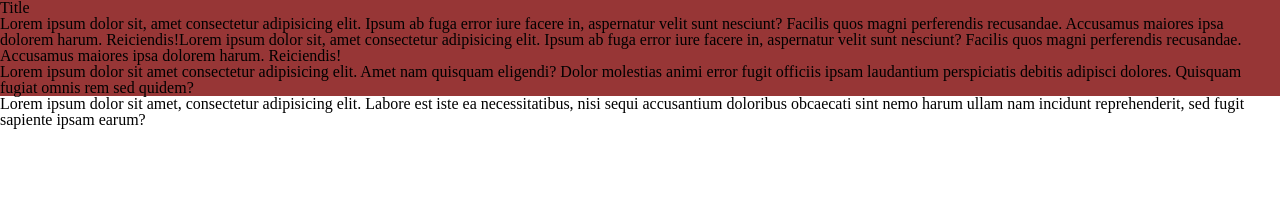
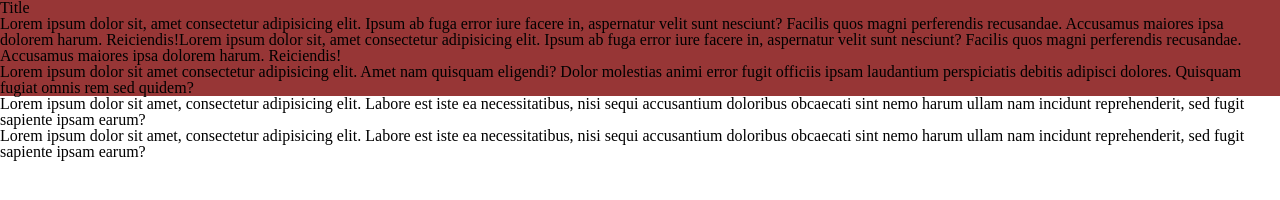
Before and after one commit to Kravas03/my_rep, a plain HTML site: page index.html in a window 1280 px wide. Drawn offline with Linux system fonts and the light colour scheme.

Commit message:
added paragraph

```diff
--- a/index.html
+++ b/index.html
@@ -37,5 +37,10 @@
         earum?
       </p>
     </div>
+    <p class="my-class">
+        Lorem ipsum dolor sit amet, consectetur adipisicing elit. Labore est iste
+        ea necessitatibus, nisi sequi accusantium doloribus obcaecati sint nemo
+        harum ullam nam incidunt reprehenderit, sed fugit sapiente ipsam earum?
+      </p>
   </body>
 </html>
```
